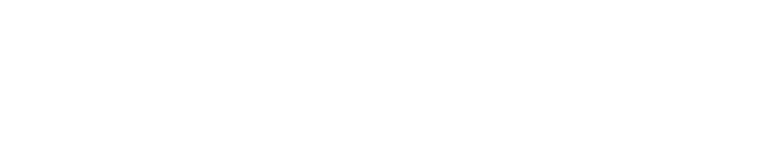
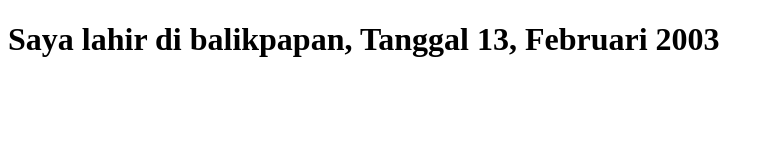
Before and after one commit to AnggaAliimuFattah/tufas_git_2, a plain HTML site: page index.html in a window 1280 px wide. Shown: the whole page, without its empty margins (0-773 px from the left). Drawn offline with Linux system fonts and the light colour scheme.

Commit message:
"perubahan Pada FeaturA"

```diff
--- a/index.html
+++ b/index.html
@@ -6,6 +6,6 @@
     <title>Document</title>
 </head>
 <body>
-
+    <h1> Saya lahir di balikpapan, Tanggal 13, Februari 2003</h1>
 </body>
 </html>
```
